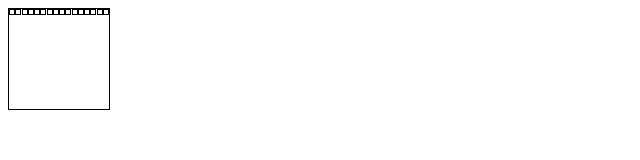
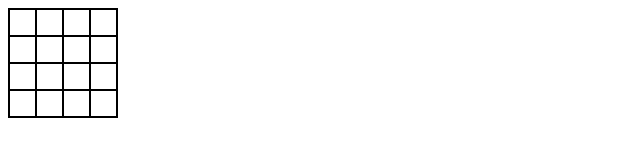
Before and after one commit to Loxciel/Project-Etch-a-Sketch, a plain HTML site: page index.html in a window 1280 px wide. Shown: the whole page, without its empty margins (0-640 px from the left). Drawn offline with Linux system fonts and the light colour scheme.

Commit message:
Fit all squares evenly to create grid with no space

```diff
--- a/style.css
+++ b/style.css
@@ -1,13 +1,13 @@
 #container {
   display: flex;
-  width: 100px;
-  height: 100px;
-  justify-content: space-evenly;
+  width: 108px;
+  height: 108px;
+  flex-wrap: wrap;
 }
 
 .grid {
-  width: 4px;
-  height: 4px;
+  width: 25px;
+  height: 25px;
 }
 
 div {
```
